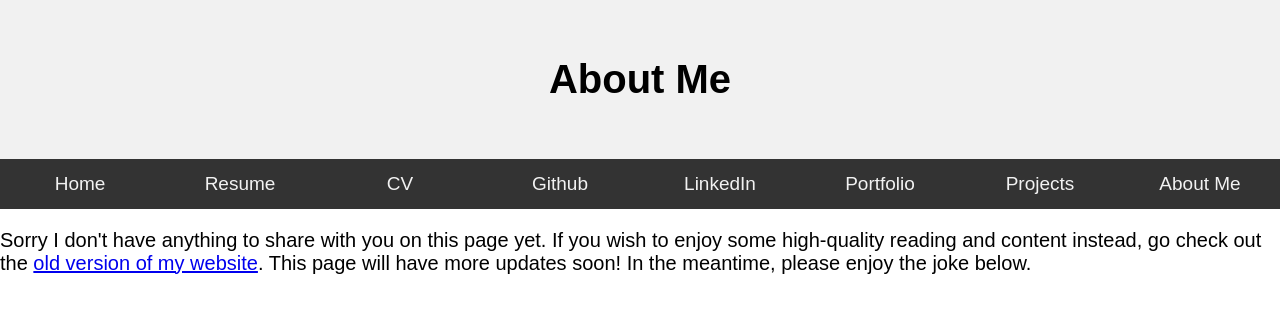
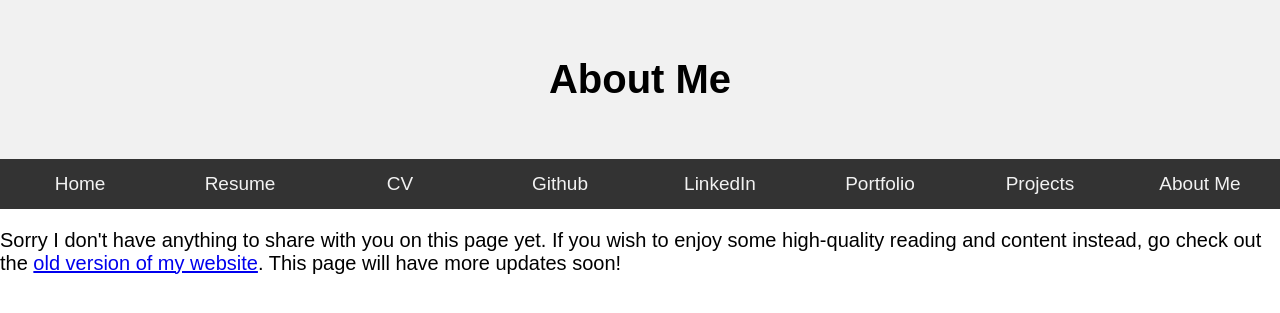
Before and after one commit to k-brew/personal-site, a Jekyll site: the page built from files/about-me.html, in a window 1280 px wide. Shown: the top 313 px of the page. Built offline with Jekyll 4.4.1, drawn with Linux system fonts in a browser that asks for light colours.

Commit message:
Update about-me.html

```diff
--- a/files/about-me.html
+++ b/files/about-me.html
@@ -35,7 +35,7 @@
 </head>
 <body>
 
-<p>Sorry I don&apos;t have anything to share with you on this page yet. If you wish to enjoy some high-quality reading and content instead, go check out the <a href="https://kyle-brewster.blogspot.com/">old version of my website</a>. This page will have more updates soon! In the meantime, please enjoy the joke below.&nbsp;</p>
+<p>Sorry I don&apos;t have anything to share with you on this page yet. If you wish to enjoy some high-quality reading and content instead, go check out the <a href="https://kyle-brewster.blogspot.com/">old version of my website</a>. This page will have more updates soon!&nbsp;</p>
 
 
 
```
